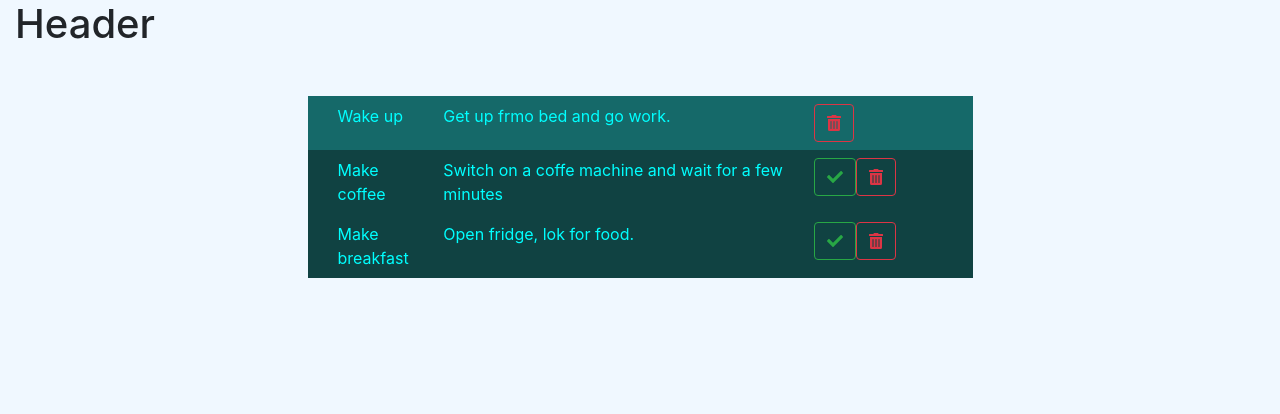
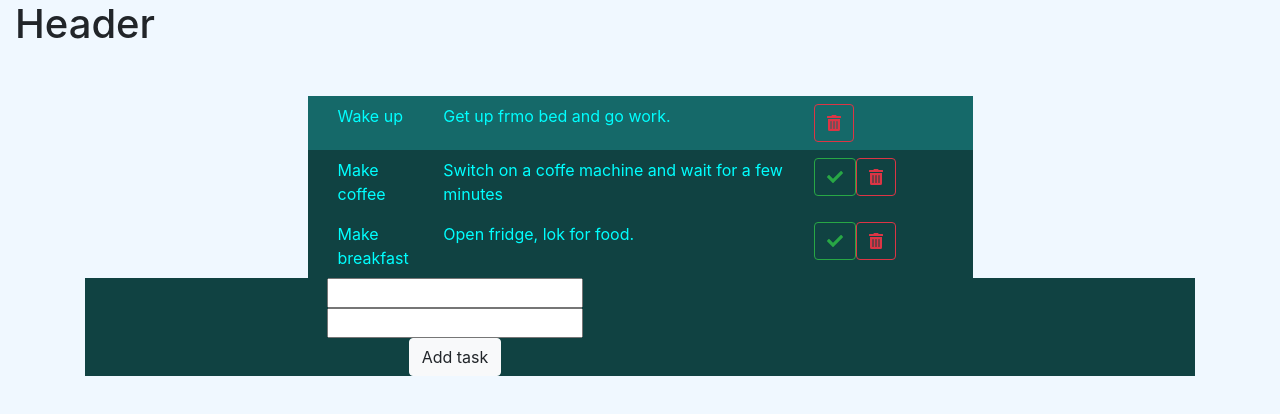
Before and after one commit to DarkRaven987/15_todo, a React (Create React App) app: page / in a window 1280 px wide. Shown: the top 414 px of the page. Built offline with nearby package versions, Linux system fonts and the light colour scheme.

Commit message:
Created NewTask_Form

```diff
--- a/src/components/Dashboard/index.js
+++ b/src/components/Dashboard/index.js
@@ -1,17 +1,21 @@
 import React from 'react';
 import './style.css';
-import { FontAwesomeIcon } from '@fortawesome/react-fontawesome'
-import { faTrashAlt, faCheck } from '@fortawesome/free-solid-svg-icons'
-import _ from 'lodash';
+import TaskElement from '../TaskElement';
 
 import Tasks from '../../tasks/tasks';
+import _ from "lodash";
+import NoTask from "../NoTask/Index";
 
 class Dashboard extends React.Component {
 
     constructor(props){
         super(props);
 
-        this.state={tasks: Tasks}
+        this.state={
+            tasks: Tasks,
+            newTitle: "",
+            newDesc: ""
+        }
     }
 
 
@@ -30,7 +34,7 @@ class Dashboard extends React.Component {
         let {tasks} = this.state;
 
         _.remove(tasks, (task) => {
-            return task.id == id;
+            return task.id === id;
         })
 
         this.setState({
@@ -39,31 +43,45 @@ class Dashboard extends React.Component {
 
     };
 
+    onSubmitHandler = (e) => {
+        e.preventDefault();
+
+        e.target.reset();
+        let {tasks} = this.state;
+
+        const x = {id: tasks[tasks.length-1].id+1, title: this.state.newTitle, desc: this.state.newDesc,status: false}
+        tasks.push(x);
+
+        this.setState({tasks: tasks});
+    };
+
+    setNewTaskTitle = (e) => {
+        this.setState({newTitle: e.target.value})
+    };
+
+    setNewTaskDesc = (e) => {
+        this.setState({newDesc: e.target.value})
+    };
+
     render(){
+        const {tasks} = this.state;
+        let html = null;
 
-        const {tasks} = this.state;
+        if(tasks.length === 0){
+            return(
+                <NoTask/>
+            );
+        }else{
+            html = tasks.map((el) => {
+                return(
+                    <TaskElement task = {el} key={el.id}
+                                 onTaskIsDoneHandler={this.onTaskIsDoneHandler}
+                                 onRemoveTaskHandler={this.onRemoveTaskHandler}/>
+                );
+            });
+        }
 
-        const html = tasks.map((el) => {
 
-            const isTaskDoneClass = el.status?  "TaskIsDone":"" ;
-
-            return(
-                <div className={`TaskElement col-12 col-md-8 col-lg-7 d-flex py-2 ${isTaskDoneClass}`} key={el.id}>
-                    <div className="TaskTitle col-2">
-                        {el.title}
-                    </div>
-                    <div className="TaskDesc d-flex col-7">
-                        {el.desc}
-                    </div>
-                    <div className="TaskControls col-3 d-flex justify-content-start align-items-start">
-                        {el.status? null : <button className="btn btn-outline-success" onClick={ () => {this.onTaskIsDoneHandler(el.id)}}>
-                            <FontAwesomeIcon icon={faCheck}/>
-                        </button>}
-                        <button className="btn btn-outline-danger" onClick={() => {this.onRemoveTaskHandler(el.id)}}><FontAwesomeIcon icon={faTrashAlt}/></button>
-                    </div>
-                </div>
-            );
-        });
 
         return(
             <div className="row my-5">
@@ -71,6 +89,11 @@ class Dashboard extends React.Component {
                     <div className="row flex-column align-items-center">
                         {html}
                     </div>
+                    <form action="" className="AddTask" onSubmit={this.onSubmitHandler}>
+                        <div className="col-8 col-md-8 justify-content-center d-flex"><input type="text" onChange={this.setNewTaskTitle}/></div>
+                        <div className="col-8 col-md-8 justify-content-center d-flex"><input type="text" onChange={this.setNewTaskDesc}/></div>
+                        <div className="col-8 col-md-8 justify-content-center d-flex"><button className="btn btn-light">Add task</button></div>
+                    </form>
                 </div>
             </div>
         );
--- a/src/components/Dashboard/style.css
+++ b/src/components/Dashboard/style.css
@@ -5,5 +5,8 @@
 
 .TaskIsDone{
     background-color: #156969;
+}
 
+.AddTask{
+    background-color: #104242;
 }
--- /dev/null
+++ b/src/components/NoTask/Index.js
@@ -0,0 +1,13 @@
+import React from 'react';
+
+export default class NoTask extends React.Component {
+    render(){
+        return(
+            <div className="container d-flex justify-content-center">
+                <h3>
+                    No tasks were mentioned.
+                </h3>
+            </div>
+        );
+    }
+}
--- /dev/null
+++ b/src/components/TaskElement/index.js
@@ -0,0 +1,33 @@
+import React from 'react'
+import {FontAwesomeIcon} from "@fortawesome/react-fontawesome";
+import {faCheck, faTrashAlt} from "@fortawesome/free-solid-svg-icons";
+
+export default class TaskElement extends React.Component {
+
+
+    render(){
+
+        const el = this.props.task;
+
+        const isTaskDoneClass = el.status?  "TaskIsDone":"" ;
+
+
+        return(
+            <div className={`TaskElement col-12 col-md-8 col-lg-7 d-flex py-2 ${isTaskDoneClass}`} key={el.id}>
+                <div className="TaskTitle col-2">
+                    {el.title}
+                </div>
+                <div className="TaskDesc d-flex col-7">
+                    {el.desc}
+                </div>
+                <div className="TaskControls col-3 d-flex justify-content-start align-items-start">
+                    {el.status? null : <button className="btn btn-outline-success" onClick={ () => {this.props.onTaskIsDoneHandler(el.id)}}>
+                        <FontAwesomeIcon icon={faCheck}/>
+                    </button>}
+                    <button className="btn btn-outline-danger" onClick={() => {this.props.onRemoveTaskHandler(el.id)}}><FontAwesomeIcon icon={faTrashAlt}/></button>
+                </div>
+            </div>
+        );
+    }
+
+}
```
